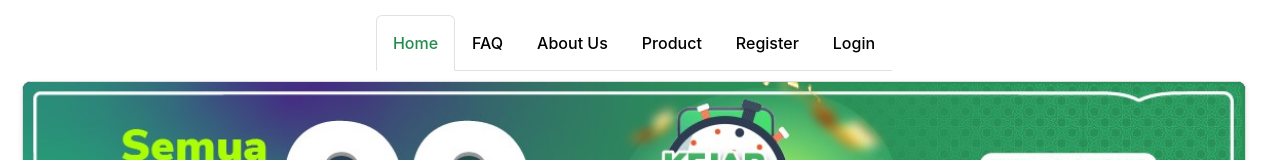
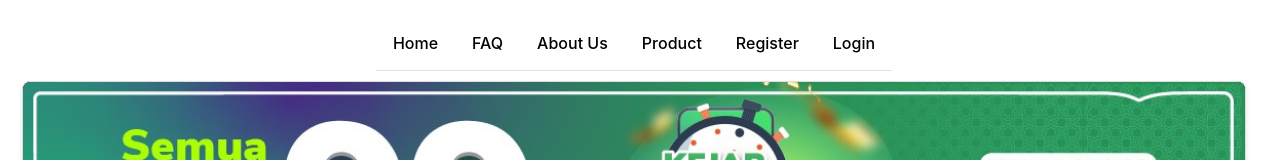
Before and after one commit to ylprast/reactJSporto, a React (Vite) app: page / in a window 1280 px wide. Shown: the top 160 px of the page. Built offline with nearby package versions, Linux system fonts and the light colour scheme.

Commit message:
updating app.jsx

```diff
--- a/src/App.jsx
+++ b/src/App.jsx
@@ -20,7 +20,7 @@ function App() {
 <BrowserRouter>
 
       <div className="container navbar-nav  ms-lg-auto">
-        <Nav fill variant="tabs" defaultActiveKey="/">
+        <Nav fill variant="tabs" defaultActiveKey=" ">
   <Nav.Item>
         <Nav.Link href="/" element={<HomePage />}>Home</Nav.Link>
       </Nav.Item>
```
